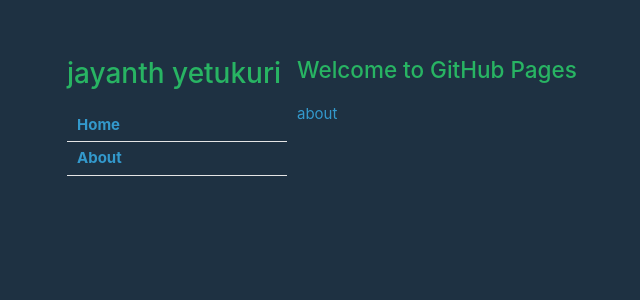
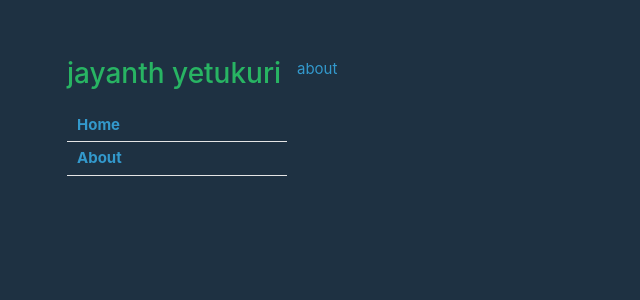
Before and after one commit to jayanthyetukuri/jayanthyetukuri.github.io, a Jekyll site: the page built from index.md, in a window 1280 px wide. Shown: the top 300 px of the page, without its empty margins (33-673 px from the left). Built offline with Jekyll 4.4.1, drawn with Linux system fonts in a browser that asks for light colours; our own code applies the rules of GitHub Pages for plain Markdown files; the repository's description, which GitHub fills in, is left out.

Commit message:
Update index.md

```diff
--- a/index.md
+++ b/index.md
@@ -1,3 +1,2 @@
-## Welcome to GitHub Pages
 
 [about](about.md)
```
